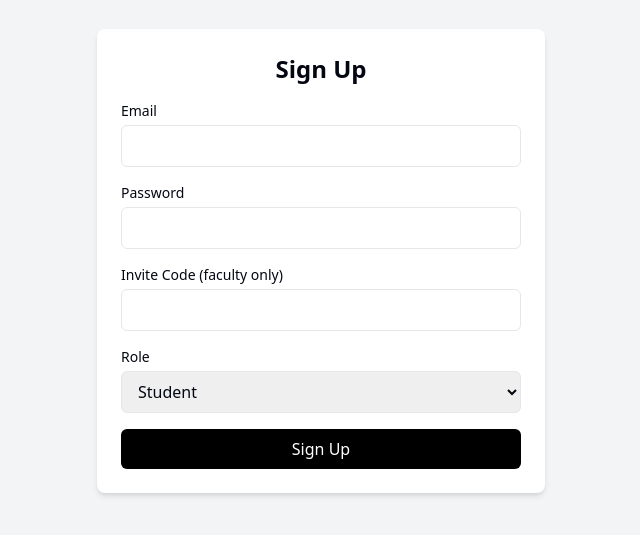
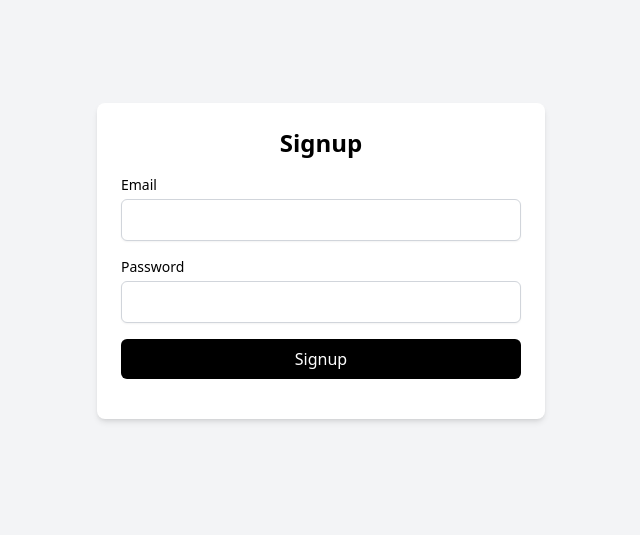
Before and after one commit to Ghaith4230/drivingWebapp, a Next.js app: page /signup in a window 1280 px wide. Shown: the part 139-674 px from the top of the page, without its empty margins (319-959 px from the left). Built offline with nearby package versions, Linux system fonts and the light colour scheme.

Commit message:
rollback
e

```diff
--- a/src/app/api/book/route.ts
+++ b/src/app/api/book/route.ts
@@ -14,10 +14,6 @@ export async function POST(req: Request) {
     const cookie = (await cookies()).get('session')?.value;
     const session = await decrypt(cookie);
     const userId = session?.userId as number;
-
-    if (session?.role != "student") {
-      return NextResponse.json({ message: "Forbidden! You do not have faculty-privileges!" }, { status: 403 });
-    }
 
     // Check if the session is valid and contains a userId
     if (!session?.userId) {
--- a/src/app/api/manageAvailability/route.ts
+++ b/src/app/api/manageAvailability/route.ts
@@ -12,10 +12,6 @@ export async function POST(req: NextRequest) {
 
         if (!userId) {
             return NextResponse.json({ error: "Unauthorized" }, { status: 401 });
-        }
-
-        if (session?.role !== "faculty") {
-            return NextResponse.json({ message: "Forbidden! Only faculty may manageAvailability!" }, { status: 403 });
         }
 
         const body = await req.json();
--- a/src/app/api/signup/route.ts
+++ b/src/app/api/signup/route.ts
@@ -5,17 +5,10 @@ import { v4 as uuidv4 } from 'uuid';
 import { hash } from 'bcryptjs';
 import nodemailer from 'nodemailer';
 
-const INVITE_CODE = process.env.INVITE_CODE;
-
 export async function POST(req: Request) {
   try {
-    const { email, password, inviteCode, role: requestedRole, text }: { email: string; password: string; inviteCode?: string; role?: 'student' | 'faculty'; text: string } =
+    const { email, password, text }: { email: string; password: string; text: string } =
         await req.json();
-
-    let role: 'student' | 'faculty' = 'student';
-    if (requestedRole === 'faculty' && inviteCode === INVITE_CODE) {
-      role = 'faculty';
-    }
 
     // Generate & hash a verification token
     const rawToken = uuidv4();
@@ -30,7 +23,6 @@ export async function POST(req: Request) {
       password: encryptedPassword,
       verificationToken: hashedToken,
       isVerified: 0,  // or false, depending on your schema
-      role,
     };
     await createUser(userData);
 
--- a/src/app/api/unbook/route.ts
+++ b/src/app/api/unbook/route.ts
@@ -14,10 +14,6 @@ export async function POST(req: Request) {
         const cookie = (await cookies()).get("session")?.value;
         const session = await decrypt(cookie);
         const userId = session?.userId;
-
-        if (session?.role !== "student") {
-            return NextResponse.json({ message: "Forbidden! You do not have faculty-privileges!" }, { status: 403 });
-        }
 
         if (!userId) {
             return NextResponse.json(
--- a/src/app/api/userId/route.ts
+++ b/src/app/api/userId/route.ts
@@ -1,4 +1,4 @@
-// app/api/auth/route.ts.bak
+// app/api/auth/route.ts
 
 import { NextResponse } from 'next/server';
 import { decrypt } from '@/app/lib/session';
--- a/src/app/dashboard/page.tsx
+++ b/src/app/dashboard/page.tsx
@@ -35,13 +35,8 @@ export default function Dashboard() {
     description: "",
     bookedBy: "",
   });
-  const [role, setRole] = useState<"student" | "faculty" | null>(null);
 
   useEffect(() => {
-    fetch("/api/loggedInUser")
-        .then((r) => r.json())
-        .then((data) => setRole(data.role))
-        .catch(() => setRole(null));
     fetchTimeSlotsForWeek(currentDate);
   }, [currentDate]);
 
@@ -191,69 +186,70 @@ export default function Dashboard() {
 
   // =============== JSX ===============
   return (
-      <div onClick={() => menuOpen && setMenuOpen(false)} style={styles.container}>
-        {/* MENU + LOGOUT */}
+    <div onClick={() => {if (menuOpen) setMenuOpen(!menuOpen)}} style={styles.container}>
       <div style={styles.menuContainer}>
-          <div
-              style={styles.logo}
-              onClick={(e) => { e.stopPropagation(); setMenuOpen(!menuOpen); }}
-          >⚪⚪</div>
+        <div  style={styles.logo} onClick={(e) => {
+            e.stopPropagation();
+            setMenuOpen(!menuOpen);
+          }}>
+            ⚪⚪</div>
         {menuOpen && (
-              <div style={styles.dropdownMenu} onClick={(e) => e.stopPropagation()}>
-                <button style={styles.menuItem} onClick={() => redirect("/profile")}>
+          <div style={styles.dropdownMenu}>
+           <button style={styles.menuItem} onClick={(e) => handleProfile(e)}>
             Your Profile
           </button>
-                <button style={styles.menuItem} onClick={handleLogout}>
-                  Logout
-                </button>
+            <button style={styles.menuItem}>Settings</button>
+            <button onClick={handleLogout} style={styles.menuItem}>Logout</button>
           </div>
         )}
       </div>
 
         <h1 style={styles.heading}>Welcome to Your Dashboard</h1>
 
-        {/* FACULTY CONTROLS */}
-        {role === "faculty" && (
-            <div style={{ marginBottom: 20 }}>
+        {/* Manage Availability & Clear Calendar */}
+        <div style={{ marginBottom: "20px" }}>
           <button
-                  onClick={() => {
-                    setAvailabilityOpen(true);
-                    setSelectedSlot(null);
-                  }}
-                  style={{ ...styles.bookButton, marginRight: 10 }}
+              onClick={() => setAvailabilityOpen(true)}
+              style={{ ...styles.bookButton, marginRight: "10px" }}
           >
             Manage Availability
           </button>
+
           <button
               style={styles.closeButton}
               onClick={async () => {
-                    if (!confirm("Delete all your slots?")) return;
-                    await fetch("/api/clearSlots", { method: "POST" });
+                const confirmClear = confirm("Are you sure you want to delete all your slots?");
+                if (!confirmClear) return;
+                const response = await fetch("/api/clearSlots", { method: "POST" });
+                if (!response.ok) {
+                  alert("Failed to clear slots");
+                  return;
+                }
                 window.location.reload();
               }}
           >
             Clear Calendar
           </button>
         </div>
-        )}
 
         <div style={styles.mainContent}>
           {/* =========== SIDEBAR FOR SELECTED SLOT =========== */}
-          {selectedSlot && !availabilityOpen && (
+          {selectedSlot && (
               <div style={styles.sidebar}>
                 <h2>Selected Time Slot</h2>
-                <p><strong>Date:</strong>     {selectedSlot.date}</p>
-                <p><strong>Start:</strong>    {selectedSlot.time}</p>
-                <p><strong>End:</strong>      {selectedSlot.endTime}</p>
-                <p><strong>Location:</strong> {selectedSlot.location}</p>
-                <p><strong>Details:</strong>  {selectedSlot.content}</p>
-                {selectedSlot.bookedBy && (
-                    <p><strong>Booked By:</strong> User #{selectedSlot.bookedBy}</p>
-                )}
-
-                {/* Only students can book/unbook */}
-                {role === "student" && (
-                    selectedSlot.bookedBy ? (
+                <p><strong>Date:</strong> {selectedSlot.date}</p>
+                <p><strong>startTime:</strong> {selectedSlot.time}</p>
+                <p><strong>endTime:</strong> {selectedSlot.endTime}</p>
+                <p><strong>location:</strong> {selectedSlot.location}</p>
+                <p><strong>Details:</strong> {selectedSlot.content}</p>
+                <input
+                    type="text"
+                    value={slotDetails}
+                    onChange={handleSlotDetailsChange}
+                    style={styles.textField}
+                    placeholder="Add details"
+                />
+                {selectedSlot.bookedBy ? (
                     <button style={styles.bookButton} onClick={handleUnbookSlot}>
                       Unbook
                     </button>
@@ -261,17 +257,15 @@ export default function Dashboard() {
                     <button style={styles.bookButton} onClick={handleBooking}>
                       Book
                     </button>
-                    )
                 )}
-
                 <button style={styles.closeButton} onClick={() => setSelectedSlot(null)}>
                   Close
                 </button>
               </div>
           )}
 
-          {/* =========== AVAILABILITY FORM (Faculty Only) =========== */}
-          {role === "faculty" && availabilityOpen && !selectedSlot && (
+          {/* =========== AVAILABILITY FORM =========== */}
+          {availabilityOpen && (
               <div style={styles.sidebar}>
                 <h2>Manage Availability</h2>
 
@@ -316,42 +310,42 @@ export default function Dashboard() {
                     onChange={(e) => setAvailabilityForm({ ...availabilityForm, description: e.target.value })}
                     style={{ ...styles.textField, height: "60px", resize: "none" }}
                 />
-
                 <button style={styles.bookButton} onClick={handleAvailabilitySubmit}>
                   Submit
-                </button>
-                <button style={styles.closeButton} onClick={() => setAvailabilityOpen(false)}>
-                  Cancel
                 </button>
               </div>
           )}
 
-          {/* =========== CALENDAR GRID =========== */}
+          {/* =========== CALENDAR =========== */}
           <div style={styles.calendarContainer}>
             <div style={styles.headerRow}>
               <button onClick={navigateToPreviousWeek} style={styles.navButton}>{"<"}</button>
-              <h2 style={styles.monthHeader}>
-                Week of {format(currentDate, "MMMM dd, yyyy")}
-              </h2>
+              <h2 style={styles.monthHeader}>{`Week of ${format(currentDate, "MMMM dd, yyyy")}`}</h2>
               <button onClick={navigateToNextWeek} style={styles.navButton}>{">"}</button>
             </div>
+
             <div style={styles.calendarGrid}>
               {getDaysOfWeek(currentDate).map((day) => {
-                const dayKey = format(day, "yyyy-MM-dd");
-                const slots = timeSlots.find((d) => d.date === dayKey)?.slots || [];
+                const dayFormatted = getFormattedDate(day);
+                // DB data for this day
+                const daySlots = timeSlots.find((slot) => slot.date === dayFormatted)?.slots || [];
+
                 return (
-                    <div key={dayKey} style={styles.dayContainer}>
+                    <div key={dayFormatted} style={styles.dayContainer}>
                       <div style={styles.day}>{format(day, "d")}</div>
+
                       <div style={styles.timeSlotColumn}>
-                        {slots.length === 0 ? (
-                            <div style={{ fontSize: 14, color: "#999" }}>No slots</div>
+                        {daySlots.length === 0 ? (
+                            <div style={{ marginTop: "10px", fontSize: "0.9rem", color: "#999" }}>
+                              No slots
+                            </div>
                         ) : (
-                            slots.map((slot, i) => (
+                            daySlots.map((slot, index) => (
                                 <div
-                                    key={i}
+                                    key={index}
                                     style={{
                                       ...styles.timeSlot,
-                                      backgroundColor: slot.bookedBy ? "#ffcccc" : "#ccffcc",
+                                      backgroundColor: slot.bookedBy ? "#ffcccc" : "#ccffcc", // red if booked, green if available
                                     }}
                                     onClick={() => handleTimeSlotClick(slot)}
                                 >
@@ -366,9 +360,10 @@ export default function Dashboard() {
               })}
             </div>
           </div>
+        </div>
+        <ChatPage  />
 
-          <ChatPage />
-        </div>
+        {/* Optional: Add a footer or any other component here */}
       </div>
   );
 }
--- a/src/app/lib/session.ts
+++ b/src/app/lib/session.ts
@@ -4,11 +4,11 @@ import nodemailer from 'nodemailer';
 // Generate the secret key directly as a raw Uint8Array (64 bytes)
 const secretKey = new TextEncoder().encode('my-static-secret-key'); // Raw bytes used directly
 
-export async function createSession(userEmail: string, userId: number, role: "student" | "faculty") {
+export async function createSession(userEmail: string,userId: number) {
   const expiresAt = new Date(Date.now() + 7 * 24 * 60 * 60 * 1000);
 
   console.log("the id is", userId);
-  const session = await encrypt({userEmail, userId, role, expiresAt });
+  const session = await encrypt({userEmail, userId, expiresAt });
 
   // Await the cookies call before using set
   const cookieStore = await cookies();
@@ -29,7 +29,6 @@ export async function deleteSession() {
 type SessionPayload = {
   userEmail: string;
   userId: number;
-  role: "student" | "faculty";
   expiresAt: Date;
 };
 
@@ -79,7 +78,6 @@ export async function getSession(req: Request) {
   const typedPayload = payload as {
     userEmail: string;
     userId: number;
-    role: "student" | "faculty";
     expiresAt: string;
   };
 
--- a/src/app/signup/page.tsx
+++ b/src/app/signup/page.tsx
@@ -1,115 +1,88 @@
-"use client";
+"use client"; // This ensures the component is treated as a client-side component.
 
 import { useState } from "react";
-import { useRouter } from "next/navigation";
+import { getUserByEmail } from "../../db/select";
+import { redirect } from "next/navigation";
 
-export default function SignupPage() {
-  const router = useRouter();
-
+export default function signupPage() {
   const [email, setEmail] = useState("");
   const [password, setPassword] = useState("");
-  const [inviteCode, setInviteCode] = useState("");
-  const [role, setRole] = useState<"student" | "faculty">("student");
   const [statusMessage, setStatusMessage] = useState("");
 
   const handleSubmit = async (e: React.FormEvent) => {
     e.preventDefault();
-    setStatusMessage("");
 
-    try {
-      const res = await fetch("/api/signup", {
-        method: "POST",
-        headers: { "Content-Type": "application/json" },
-        body: JSON.stringify({ email, password, inviteCode, role }),
-      });
-      const data = await res.json();
-
-      if (!res.ok) {
-        // Showcase statusMessage
-        setStatusMessage(data.message || "Signup failed");
+    if ((await getUserByEmail(email)) !== null) {
+      setStatusMessage("Error: Email already exists");
       return;
     }
 
-      setStatusMessage("Signup successful! Redirecting…");
-      // Sleep momentarily then redirect
-      setTimeout(() => router.push("/login"), 1000);
-    } catch (err) {
-      console.error("Signup error:", err);
-      setStatusMessage("Unexpected error. Please try again.");
+    const response = await fetch("/api/signup", {
+      method: "POST",
+      headers: {
+        "Content-Type": "application/json",
+      },
+      body: JSON.stringify({ email, password, text: "verify email" }),
+    });
+
+    if (!response.ok) {
+      setStatusMessage("Error encrypting password");
+      return;
     }
+
+    try {
+      setStatusMessage("User created successfully!");
+    } catch (error) {
+      console.error("Error creating user:", error);
+      setStatusMessage("Error creating user. Please try again.");
+    }
+    redirect('/login');
   };
 
   return (
     <div className="flex items-center justify-center min-h-screen bg-gray-100">
-        <div className="w-full max-w-md p-6 bg-white rounded-lg shadow-md">
-          <h2 className="text-2xl font-semibold text-center mb-4">Sign Up</h2>
-          <form className="space-y-4" onSubmit={handleSubmit}>
-            <div>
-              <label className="block text-sm font-medium">Email</label>
+      <div className="w-full max-w-md p-6 bg-white rounded-lg shadow-md text-black">
+        <h2 className="text-2xl font-semibold text-center text-black">Signup</h2>
+        <form className="mt-4" onSubmit={handleSubmit}>
+          <div className="mb-4">
+            <label className="block text-sm font-medium text-black">Email</label>
             <input
               type="email"
+              className="mt-1 block w-full px-3 py-2 border border-gray-300 rounded-md shadow-sm focus:outline-none focus:ring-blue-500 focus:border-blue-500"
               required
               value={email}
-                  onChange={(e) => setEmail(e.target.value)}
-                  className="mt-1 w-full px-3 py-2 border rounded-md focus:outline-none focus:ring focus:border-blue-300"
+              onChange={(e) => setEmail(e.target.value)} // Set email state
             />
           </div>
-
-            <div>
-              <label className="block text-sm font-medium">Password</label>
+          <div className="mb-4">
+            <label className="block text-sm font-medium text-black">Password</label>
             <input
               type="password"
+              className="mt-1 block w-full px-3 py-2 border border-gray-300 rounded-md shadow-sm focus:outline-none focus:ring-blue-500 focus:border-blue-500"
               required
               value={password}
-                  onChange={(e) => setPassword(e.target.value)}
-                  className="mt-1 w-full px-3 py-2 border rounded-md focus:outline-none focus:ring focus:border-blue-300"
+              onChange={(e) => setPassword(e.target.value)} // Set password state
             />
           </div>
-
-            <div>
-              <label className="block text-sm font-medium">
-                Invite Code (faculty only)
-              </label>
-              <input
-                  type="text"
-                  value={inviteCode}
-                  onChange={(e) => setInviteCode(e.target.value)}
-                  className="mt-1 w-full px-3 py-2 border rounded-md focus:outline-none focus:ring focus:border-blue-300"
-              />
-            </div>
-
-            <div>
-              <label className="block text-sm font-medium">Role</label>
-              <select
-                  value={role}
-                  onChange={(e) => setRole(e.target.value as any)}
-                  className="mt-1 w-full px-3 py-2 border rounded-md focus:outline-none focus:ring focus:border-blue-300"
-              >
-                <option value="student">Student</option>
-                <option value="faculty">Faculty</option>
-              </select>
-            </div>
-
           <button
             type="submit"
-                className="w-full bg-black text-white py-2 rounded-md hover:bg-gray-800 transition"
+            className="w-full bg-black text-white py-2 px-4 rounded-md hover:bg-gray-800 transition"
           >
-              Sign Up
+            Signup
           </button>
         </form>
 
+        {/* Display the status message */}
+        <div className="mt-4 text-center text-sm">
           {statusMessage && (
             <p
-                  className={`mt-4 text-center ${
-                      statusMessage.startsWith("Error")
-                          ? "text-red-500"
-                          : "text-green-600"
-                  }`}
+              className={`font-medium ${statusMessage.includes("Error") ? "text-red-500" : "text-green-500"}`}
             >
               {statusMessage}
             </p>
           )}
         </div>
       </div>
+    </div>
   );
 }
--- a/src/db/schema.ts
+++ b/src/db/schema.ts
@@ -7,8 +7,7 @@ export const usersTable = sqliteTable('users', {
   password: text('password').notNull(),
   verificationToken: text('verification_token'),
   isVerified: integer('is_verified').default(0).notNull(),
-  role: text('role').notNull().default('student'),
-
+  role : text('role').default('user').notNull(), // Default role is 'user'
 });
 
 export const postsTable = sqliteTable('timeslots', {
--- a/src/db/select.ts
+++ b/src/db/select.ts
@@ -9,7 +9,6 @@ export async function getUserByEmail(email: SelectUser['email']): Promise<{
   password: string;
   verificationToken: string | null;
   isVerified: boolean;
-  role: "student" | "faculty";
 } | null> {
   const users = await db.select().from(usersTable).where(eq(usersTable.email, email)).limit(1);
 
```
Also changed, not shown: src/app/api/auth/route.ts (+2 -8 lines), src/app/api/loggedInUser/route.ts (deleted, +0 -16 lines). Lines whose indentation alone changed are shown as unchanged.
